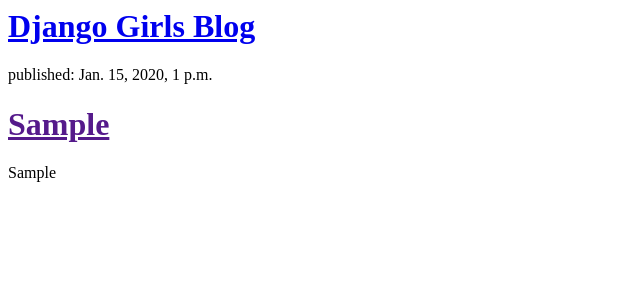
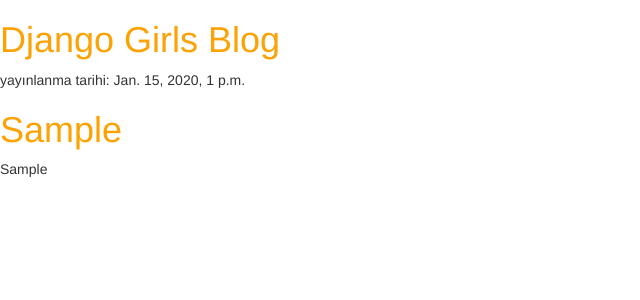
Before and after one commit to bilesiktamlama/ilk-blogum, a Django app: template blog/templates/blog/post_list.html in a window 1280 px wide. Shown: the top 300 px of the page, without its empty margins (0-640 px from the left). Run offline with Django 3.2, Linux system fonts and the light colour scheme; the template is opened without the code that fills it: values that come from a table or form of the project are taken from there, others are empty; tables that the repository leaves empty hold one stand-in row (values such as "Sample post"); some libraries are stand-ins or nearby versions.

Commit message:
meryemle deneme

```diff
--- /dev/null
+++ b/blog/static/css/blog.css
@@ -0,0 +1,3 @@
+h1 a {
+    color: #FCA205;
+}﻿
--- a/blog/templates/blog/post_list.html
+++ b/blog/templates/blog/post_list.html
@@ -1,15 +1,18 @@
+{% load staticfiles %}
 <html>
     <head>
         <title>Django Girls blog</title>
+        <link rel="stylesheet" href="//maxcdn.bootstrapcdn.com/bootstrap/3.2.0/css/bootstrap.min.css">
+        <link rel="stylesheet" href="//maxcdn.bootstrapcdn.com/bootstrap/3.2.0/css/bootstrap-theme.min.css">
+        <link rel="stylesheet" href="{% static 'css/blog.css' %}">
     </head>
     <body>
         <div>
             <h1><a href="/">Django Girls Blog</a></h1>
         </div>
-
         {% for post in posts %}
             <div>
-        <p>published: {{ post.yayinlama_tarihi }}</p>
+                <p>yayınlanma tarihi: {{ post.yayinlama_tarihi }}</p>
                 <h1><a href="">{{ post.baslik }}</a></h1>
                 <p>{{ post.yazi|linebreaks }}</p>
             </div>
```
Lines whose indentation alone changed are shown as unchanged.
